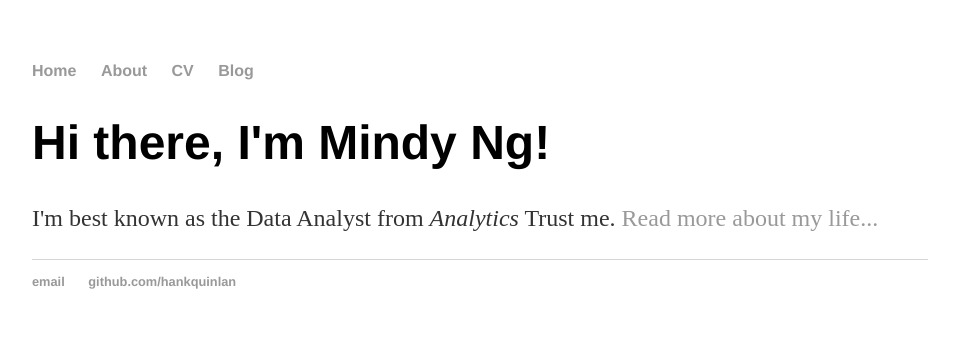
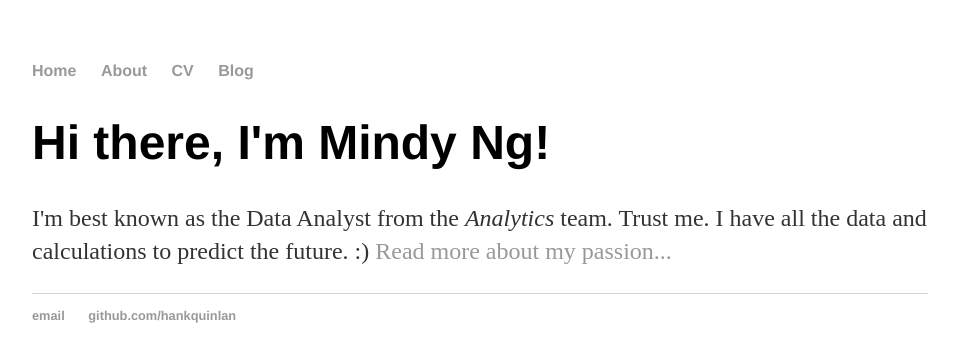
Before and after one commit to mindyng/mindyng.github.io, a Jekyll site: the page built from index.html, in a window 1280 px wide. Shown: the top 362 px of the page, without its empty margins (160-1118 px from the left). Built offline with Jekyll 4.4.1, drawn with Linux system fonts in a browser that asks for light colours.

Commit message:
Update index.html

```diff
--- a/index.html
+++ b/index.html
@@ -4,5 +4,5 @@ title: Mindy Ng, Data Analyst
 ---
 <div class="blurb">
 	<h1>Hi there, I'm Mindy Ng!</h1>
-	<p>I'm best known as the Data Analyst from <em>Analytics</em> Trust me. <a href="/about">Read more about my life...</a></p>
+	<p>I'm best known as the Data Analyst from the <em>Analytics</em> team. Trust me. I have all the data and calculations to predict the future. :) <a href="/about">Read more about my passion...</a></p>
 </div><!-- /.blurb -->
```
